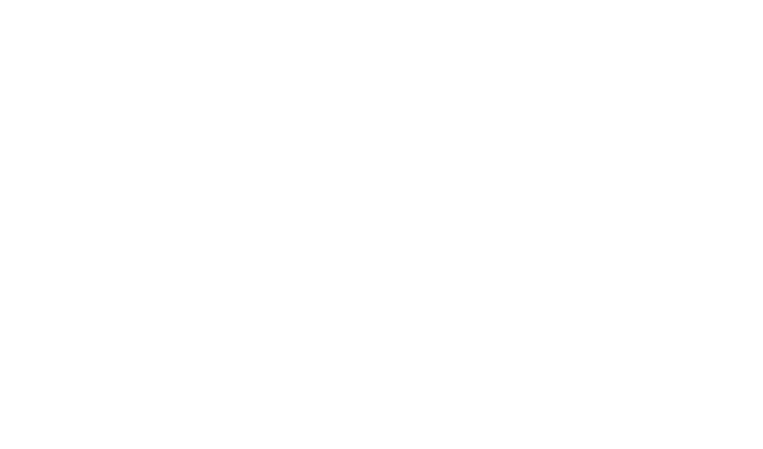
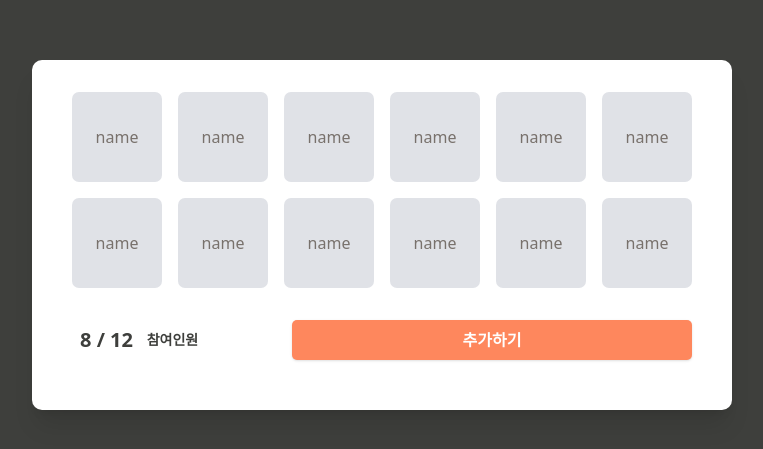
Before and after one commit to Zojo24/Yaksok, a React (Vite) app: page / in a window 1280 px wide. Shown: the part 165-614 px from the top of the page, without its empty margins (258-1021 px from the left). Built offline with nearby package versions, Linux system fonts and the light colour scheme; a web font is replaced by a local one.

Commit message:
implement StartProfile

```diff
--- a/src/App.tsx
+++ b/src/App.tsx
@@ -1,5 +1,9 @@
+import InfoBox from "./components/InfoBox/InfoBox";
+import StartName from "./pages/StartName";
+import StartProfile from "./pages/StartProfile";
+
 function App() {
-  return <></>;
+  return <><StartProfile/></>;
 }
 
 export default App;
--- a/src/components/InfoBox/NewMemo.tsx
+++ b/src/components/InfoBox/NewMemo.tsx
@@ -25,7 +25,7 @@
     type="text"
     placeholder="Add memo"
     ref={memo}
-    maxLength={18}/>
+    maxLength={16}/>
   </form>
   )
 }
--- /dev/null
+++ b/src/components/StartProfile/Profile.tsx
@@ -0,0 +1,10 @@
+const Profile = () => {
+
+  return (
+    <div className="flex size-[90px] justify-center items-center bg-border rounded-[7px]">
+      <p className="text-stone-500">name</p>
+    </div>
+  )
+}
+
+export default Profile
--- /dev/null
+++ b/src/pages/StartProfile.tsx
@@ -0,0 +1,46 @@
+import Button from "../components/Button"
+import Profile from "../components/StartProfile/profile"
+
+
+const StartProfile = () => {
+
+  return (
+    <div className="flex min-h-screen justify-center items-center bg-darkGray">
+      <div className="flex-row justify-center w-[700px] h-[350px] bg-white rounded-[10px] shadow-xl">
+        <div className="m-8 flex justify-center">
+          <div>
+            <div className="grid grid-cols-6 gap-4 mb-4">
+              {/* First Row */}
+              <Profile />
+              <Profile />
+              <Profile />
+              <Profile />
+              <Profile />
+              <Profile />
+            </div>
+
+            <div className="grid grid-cols-6 gap-4">
+              {/* Second Row */}
+              <Profile />
+              <Profile />
+              <Profile />
+              <Profile />
+              <Profile />
+              <Profile />
+            </div>
+          </div>
+        </div>
+        <div className="flex items-center justify-between mb-8 mx-8 px-2">
+          <p className="font-bold text-lg text-darkGray ml-2">8 / 12</p>
+          <p className="font-bold text-s text-darkGray">참여인원</p>
+          <Button variant="orange" size="lg" className="w-[400px] text-white px-20 ml-20">
+            추가하기
+          </Button>
+        </div>
+      </div>
+
+    </div>
+  )
+}
+
+export default StartProfile
```
Also changed, not shown: src/components/StartProfile/MockProfiles.tsx (added).
